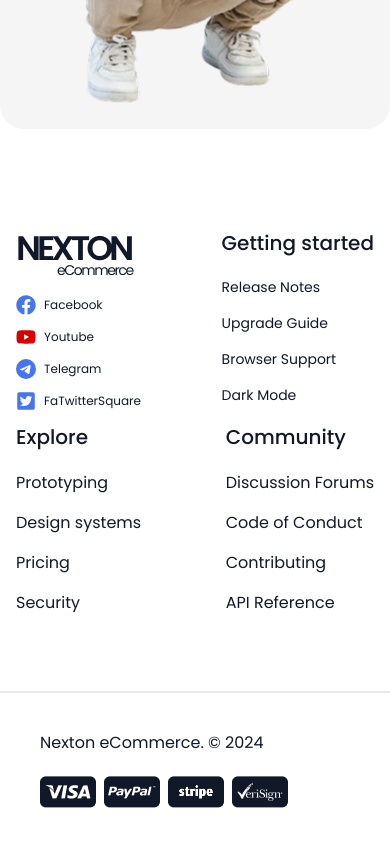
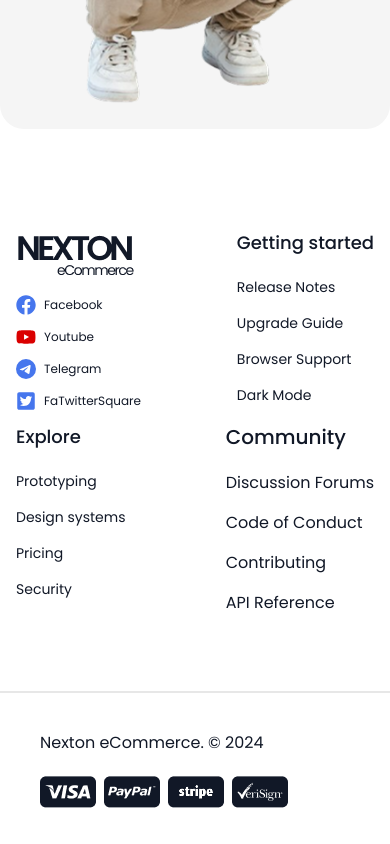
Before and after one commit to mahirTheCoder/Nexton-E-commerce, a React (Vite) app: page / in a window 390 px wide. Shown: the part 2637-3481 px from the top of the page. Built offline with nearby package versions, Linux system fonts and the light colour scheme; no server answers.

Commit message:
update 2

```diff
--- a/src/Components/Footer.jsx
+++ b/src/Components/Footer.jsx
@@ -55,7 +55,7 @@ const Footer = () => {
             {/* -------------Getting started---------- */}
 
             <div className="Getting-started flex  flex-col">
-              <h2 className="text-xl font-medium font-poppins text-primery mb-5">
+              <h2 className="lg:text-xl text-lg font-medium font-poppins text-primery mb-5">
                 Getting started
               </h2>
               <a
@@ -87,29 +87,29 @@ const Footer = () => {
             {/* -------------Explore ---------- */}
 
             <div className="Getting-started flex flex-col">
-              <h2 className="text-xl font-medium font-poppins text-primery mb-5">
+              <h2 className="lg:text-xl text-lg font-medium font-poppins text-primery mb-5">
                 Explore
               </h2>
               <a
-                className="text-base font-normal  font-poppins text-primery mb-4"
+                className="lg:text-base text-sm font-normal  font-poppins text-primery mb-4"
                 href="#"
               >
                 Prototyping
               </a>
               <a
-                className="text-base font-normal font-poppins text-primery mb-4"
+                className="lg:text-base text-sm font-normal font-poppins text-primery mb-4"
                 href="#"
               >
                 Design systems
               </a>
               <a
-                className="text-base font-normal font-poppins text-primery mb-4"
+                className="lg:text-base text-sm font-normal font-poppins text-primery mb-4"
                 href="#"
               >
                 Pricing
               </a>
               <a
-                className="text-base font-normal font-poppins text-primery mb-4"
+                className="lg:text-base text-sm font-normal font-poppins text-primery mb-4"
                 href="#"
               >
                 Security
```
